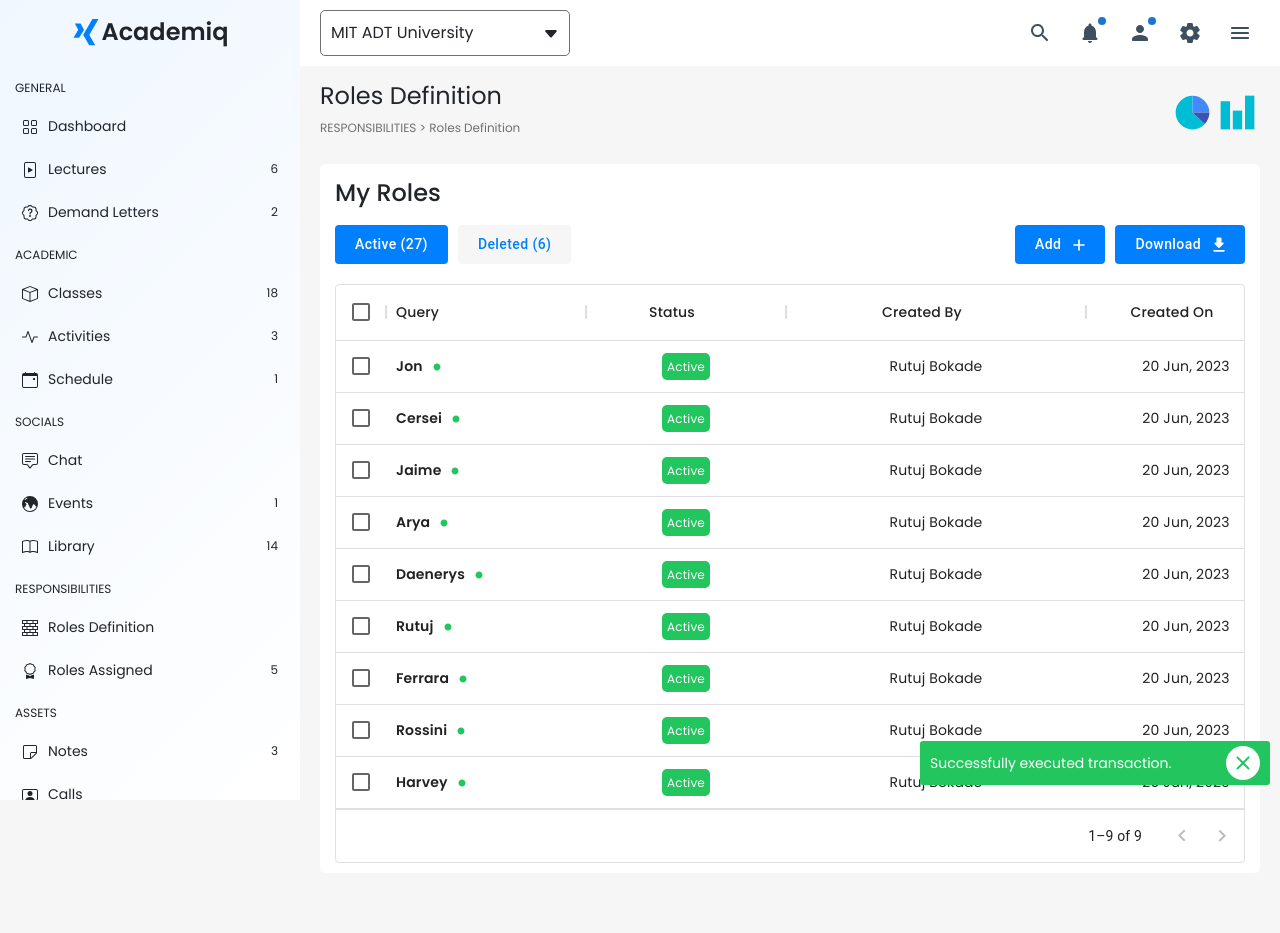
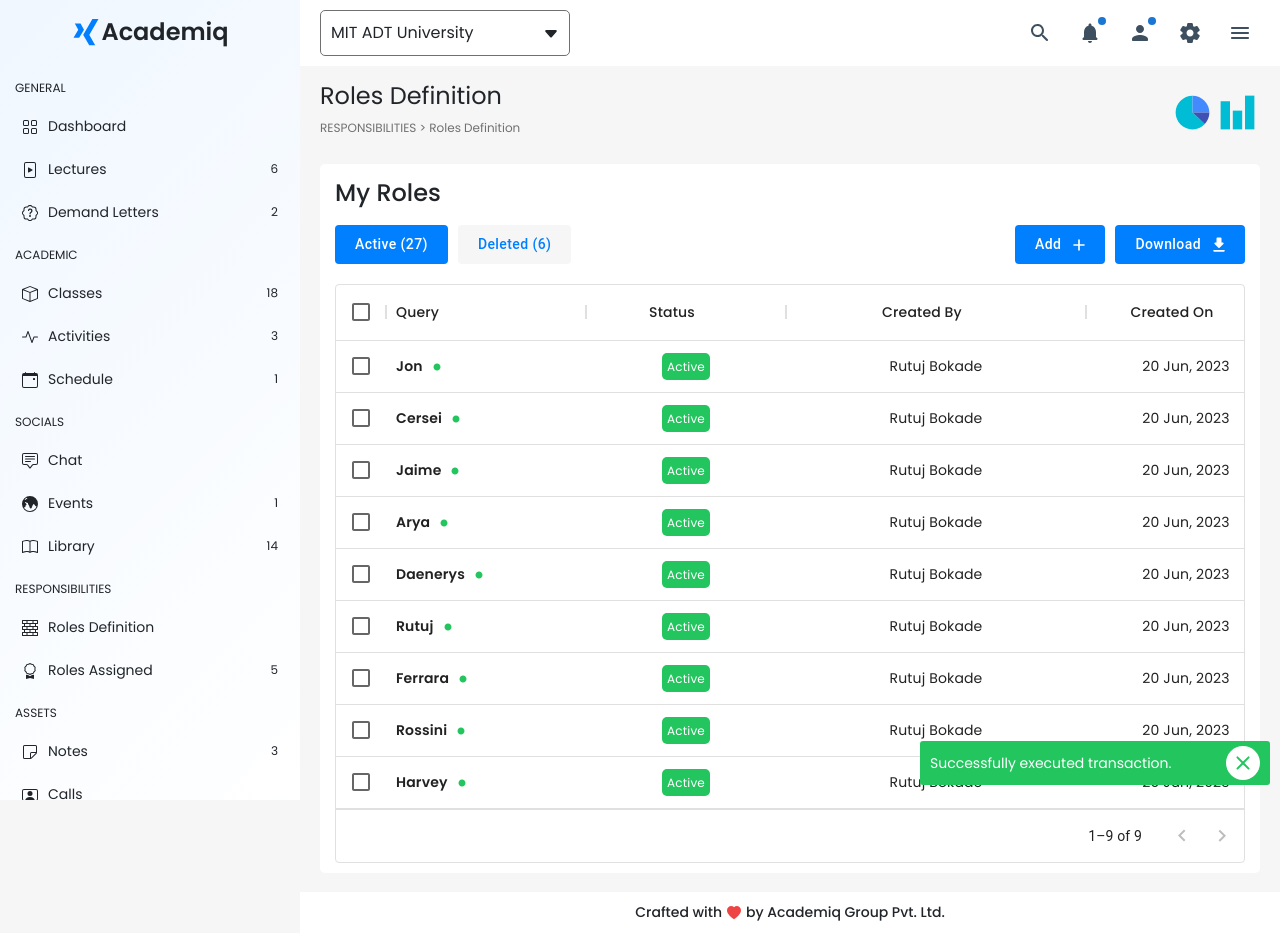
Before and after one commit to Rutuj2804/Academiq, a React (Create React App) app: page /roles in a window 1280 px wide. Before the commit the page ends 883 px from the top, so only its background shows below. Built offline with nearby package versions, Linux system fonts and the light colour scheme.

Commit message:
footer added

```diff
--- /dev/null
+++ b/src/components/footer/index.tsx
@@ -0,0 +1,10 @@
+import React from "react";
+import { BsFillHeartFill } from "react-icons/bs";
+
+const Footer = () => {
+    return <div className="footer__Wrapper">
+        Crafted with <span><BsFillHeartFill /></span> by Academiq Group Pvt. Ltd.
+    </div>;
+};
+
+export default Footer;
--- a/src/hocs/Layout.tsx
+++ b/src/hocs/Layout.tsx
@@ -8,6 +8,7 @@ import { RootState } from "../store";
 import { sidebarLayout } from "../store/settings/types";
 import Messages from "../modules/messages";
 import Popups from "../modules/popups";
+import Footer from "../components/footer";
 
 interface CProps {
     children: React.ReactNode;
@@ -28,6 +29,7 @@ const Layout = ({ children }: CProps) => {
                 <Messages />
                 <Popups />
                 {children}
+                <Footer />
             </div>
         </div>
     );
--- a/src/pages/chat/index.tsx
+++ b/src/pages/chat/index.tsx
@@ -41,6 +41,7 @@ const Chat = () => {
                 </div>
             </header>
 
+            <main>
                 <div className="chat__Wrapper">
                     <div className="row">
                         <div className="col-lg-3 col-md-4 col-12">
@@ -51,6 +52,8 @@ const Chat = () => {
                         </div>
                     </div>
                 </div>
+
+            </main>
         </div>
     );
 };
--- a/src/pages/classes/index.tsx
+++ b/src/pages/classes/index.tsx
@@ -88,11 +88,11 @@ const rows = [
     { id: 7, lastName: "Clifford", firstName: "Ferrara", age: 44 },
     { id: 8, lastName: "Frances", firstName: "Rossini", age: 36 },
     { id: 9, lastName: "Roxie", firstName: "Harvey", age: 65 },
-    { id: 5, lastName: "Targaryen", firstName: "Daenerys", age: null },
-    { id: 6, lastName: "Melisandre", firstName: "Rutuj", age: 150 },
-    { id: 7, lastName: "Clifford", firstName: "Ferrara", age: 44 },
-    { id: 8, lastName: "Frances", firstName: "Rossini", age: 36 },
-    { id: 9, lastName: "Roxie", firstName: "Harvey", age: 65 },
+    { id: 10, lastName: "Targaryen", firstName: "Daenerys", age: null },
+    { id: 16, lastName: "Melisandre", firstName: "Rutuj", age: 150 },
+    { id: 17, lastName: "Clifford", firstName: "Ferrara", age: 44 },
+    { id: 18, lastName: "Frances", firstName: "Rossini", age: 36 },
+    { id: 19, lastName: "Roxie", firstName: "Harvey", age: 65 },
 ];
 
 enum TabType {
--- /dev/null
+++ b/src/styles/components/_footer.scss
@@ -0,0 +1,17 @@
+.footer__Wrapper {
+    position: absolute;
+    bottom: 0%;
+    left: 0%;
+    width: 100%;
+    background-color: $white;
+    display: flex;
+    justify-content: center;
+    align-items: center;
+    padding: 10px;
+    font-size: 14px;
+    font-weight: 500;
+    gap: 5px;
+    span {
+        color: $red;
+    }
+}
--- a/src/styles/components/_hocs.scss
+++ b/src/styles/components/_hocs.scss
@@ -3,8 +3,9 @@
     top: 0%;
     left: 300px;
     width: calc(100% - 300px);
-    height: 100vh;
+    min-height: 100vh;
     transition: all 0.2s linear;
+
 }
 
 .layout__space-right {
@@ -12,7 +13,7 @@
     top: 0%;
     right: 300px;
     width: calc(100% - 300px);
-    height: 100vh;
+    min-height: 100vh;
     // transition: all 0.2s linear;
 }
 
@@ -21,6 +22,6 @@
     top: 0%;
     left: 0;
     width: 100%;
-    height: 100vh;
+    min-height: 100vh;
     transition: all 0.2s linear;
 }
--- a/src/styles/components/_index.scss
+++ b/src/styles/components/_index.scss
@@ -6,6 +6,7 @@
 @import "./logo";
 @import "./dropdown";
 @import "./bookcard";
+@import "./footer";
 
 .paper {
     background-color: $white;
--- a/src/styles/pages/_classes.scss
+++ b/src/styles/pages/_classes.scss
@@ -35,6 +35,7 @@
     }
     .data-grid {
         padding: 10px;
+        height: 100%;
     }
 }
 
--- a/src/styles/pages/_index.scss
+++ b/src/styles/pages/_index.scss
@@ -29,7 +29,8 @@
     }
 
     main {
-        margin-top: 20px;
+        margin: 20px 0;
+        margin-bottom: 50px;
     }
 }
 
```
Lines whose indentation alone changed are shown as unchanged.
